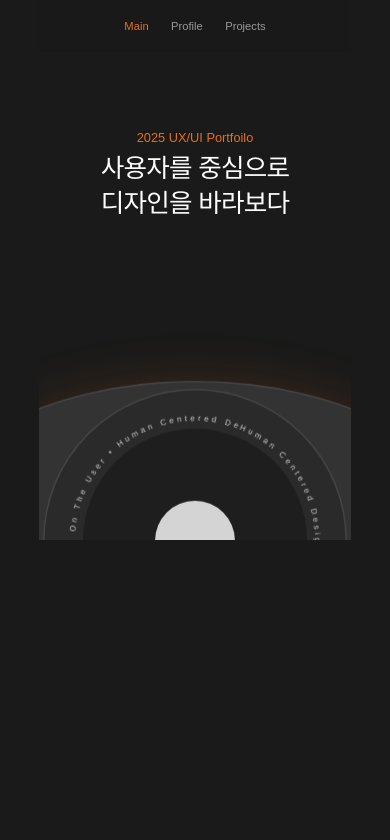
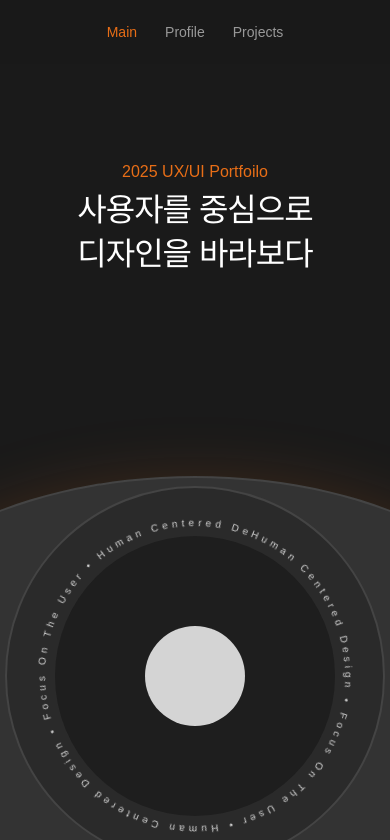
Before and after one commit to wombat2540/2025-Portfolio-ver2, a plain HTML site: page index.html in a window 390 px wide. Shown: the top 840 px of the page. Drawn offline with Linux system fonts and the light colour scheme.

Commit message:
Add files via upload

```diff
--- a/css/style.css
+++ b/css/style.css
@@ -3,6 +3,7 @@
     padding: 0;
     box-sizing: border-box;
     list-style: none;
+    /* overflow-x: hidden; */
 }
 
 html {
@@ -153,7 +154,7 @@ section {
     background-color: #333;
     border: 2px solid #444;
     overflow: hidden;
-    z-index: 1;
+    z-index: 100;
     border-radius: 99%;
     filter: drop-shadow(0 0 30px rgba(232, 110, 23, 0.15));
 }
@@ -169,8 +170,9 @@ section {
     border-radius: 50%;
     transform: translate(-50%, -50%);
     transition: all 0.1s ease-out;
-    z-index: 2;
+    z-index: 200;
     transition: all 0.2s ease-out;
+    overflow: hidden;
 }
 
 /* 3번째 */
@@ -184,7 +186,7 @@ section {
     border-radius: 50%;
     transform: translate(-50%, -50%);
     transition: all 0.1s ease-out;
-    z-index: 3;
+    z-index: 300;
     transition: all 0.2s ease-out;
 }
 
@@ -198,7 +200,7 @@ section {
     background: #d4d4d4;
     border-radius: 50%;
     transform: translate(-50%, -50%);
-    z-index: 4;
+    z-index: 400;
     transition: all 0.4s ease-out;
 }
 
@@ -212,7 +214,7 @@ section {
     height: 706px;
     transform: translate(-50%, -50%);
     animation: rotate 20s linear infinite;
-    z-index: 3;
+    z-index: 500;
     transition: all 0.2s ease-out;
     /* 부드러운 전환 추가 */
 }
@@ -706,11 +708,14 @@ section {
     section {
         width: 100vw;
         max-width: 100vw;
-        overflow-x: hidden;
+    }
+
+    header{
+        position: fixed;
     }
 
     body {
-        overflow-x: hidden !important; /* 강제로 가로 스크롤 차단 */
+        overflow-x: hidden !important;
     }
 
     html {
@@ -718,10 +723,9 @@ section {
     }
 
     #section1 {
-        transform: scale(0.8);
+        transform: scale(1);
         transform-origin: center top;
-        height: 80vh;
-        overflow: hidden; /* 섹션1 내부도 overflow 차단 */
+        height: 100vh;
     }
 
     .subtitle {
@@ -736,7 +740,7 @@ section {
 
  .eye-container {
         position: relative;
-        top: 300px; /* 400px → 300px로 줄임 */
+        top: 300px;
         left: 0;
         transform: none;
         width: 0px;
@@ -771,12 +775,13 @@ section {
 
     /* 섹션2 */
     #section2 {
-        padding: 60px 20px 40px 20px;
+        padding: 60px 24px 40px 24px;
         margin-top: 0; /* margin-top 제거 */
     }
 
 .profile-container {
         margin-top: 120px;
+        width: 100%;
     }
 
     .profile-img img {
@@ -801,7 +806,7 @@ section {
     /* 섹션3 */
     #section3 {
         margin-top: 60px;
-        padding: 60px 20px;
+        padding: 60px 24px;
     }
 
     .contents-main-title {
@@ -832,5 +837,4 @@ section {
     .project-subtitle {
         font-size: 13px;
     }
-
 }
--- a/index.html
+++ b/index.html
@@ -3,28 +3,22 @@
 
 <head>
     <meta charset="UTF-8">
-    <meta name="viewport" content="width=device-width, initial-scale=0.7, maximum-scale=1.0, user-scalable=yes">
-    <title>2025 JY Portfolio</title>
-
-    <!-- Favicon -->
-    <link href="img/favicon.png"  sizes="16x16" rel="shortcut icon" />
-
+    <meta name="viewport" content="width=device-width, initial-scale=1.0">
+    <title>2025 JJY Portfolio</title>
     <link rel="stylesheet" href="css/style.css">
 </head>
 
 <body>
-
+    <div class="header grey">
+        <span data-section="section1">Main</span>
+        <span data-section="section2">Profile</span>
+        <span data-section="section3">Projects</span>
+    </div>
 
     <!-- 섹션1 -->
     <section>
 
         <div id="section1">
-
-            <div class="header grey">
-                <span data-section="section1">Main</span>
-                <span data-section="section2">Profile</span>
-                <span data-section="section3">Projects</span>
-            </div>
 
             <div class="title-section">
                 <div class="subtitle brand">2025 UX/UI Portfoilo</div>
@@ -210,7 +204,8 @@
                                 <a href="project/1.dayskin/guide/uxuiguide.html" target="_blank"
                                     class="project-btn">UXUI Guide
                                 </a>
-                                <a href="https://www.figma.com/proto/NbGAYcet5O1eolcD9wkKUJ/1sy_brand_design_%EB%8D%B0%EC%9D%B4%EC%8A%A4%ED%82%A8?page-id=398%3A4440&node-id=897-17335&viewport=767%2C-1132%2C0.21&t=wwBhUXFW1SLKhRxR-1&scaling=scale-down&content-scaling=fixed&starting-point-node-id=897%3A17397" target="_blank" class="project-btn">
+                                <a href="https://www.figma.com/proto/NbGAYcet5O1eolcD9wkKUJ/1sy_brand_design_%EB%8D%B0%EC%9D%B4%EC%8A%A4%ED%82%A8?page-id=398%3A4440&node-id=897-17335&viewport=767%2C-1132%2C0.21&t=wwBhUXFW1SLKhRxR-1&scaling=scale-down&content-scaling=fixed&starting-point-node-id=897%3A17397"
+                                    target="_blank" class="project-btn">
                                     Figma
                                 </a>
                                 <a href="https://wombat2540.github.io/dayskin/" target="_blank"
@@ -256,11 +251,9 @@
                                 <p class="project-date grey">2024.11 ~ 2024.12</p>
                             </div>
                             <div class="project-buttons">
-                                <a href="" target="_blank"
-                                    class="project-btn">UX/UIGuide
+                                <a href="" target="_blank" class="project-btn">UX/UIGuide
                                 </a>
-                                <a href="" target="_blank"
-                                    class="project-btn">Figma
+                                <a href="" target="_blank" class="project-btn">Figma
                                 </a>
                             </div>
                         </div>
@@ -326,5 +319,4 @@
 
 <script src="js/script.js"></script>
 
-
 </html>
```
